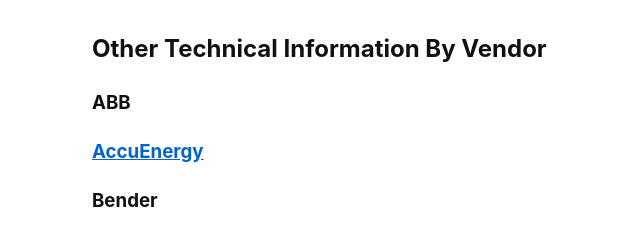
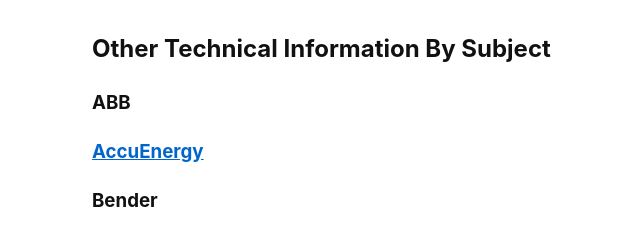
Before and after one commit to epecsupport/Service, a Jekyll site: the page built from tech/otech.md, in a window 1280 px wide. Shown: the top 228 px of the page, without its empty margins (48-688 px from the left). Built offline with Jekyll 4.4.1, drawn with Linux system fonts in a browser that asks for light colours.

Commit message:
Update otech.md

```diff
--- a/tech/otech.md
+++ b/tech/otech.md
@@ -4,7 +4,7 @@ title: Other Technical Info By Subject
 autolink: true
 ---
 
-## Other Technical Information By Vendor
+## Other Technical Information By Subject
 
 ### ABB
 
```
